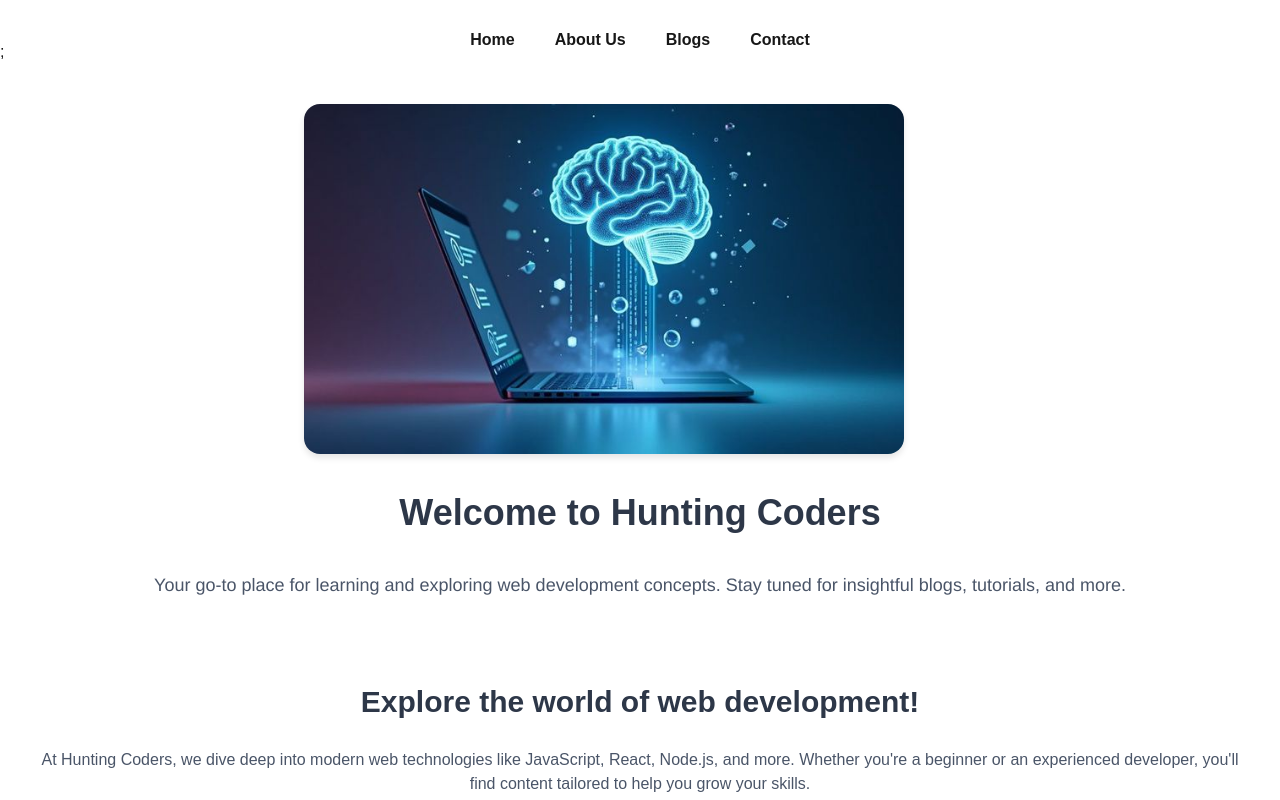
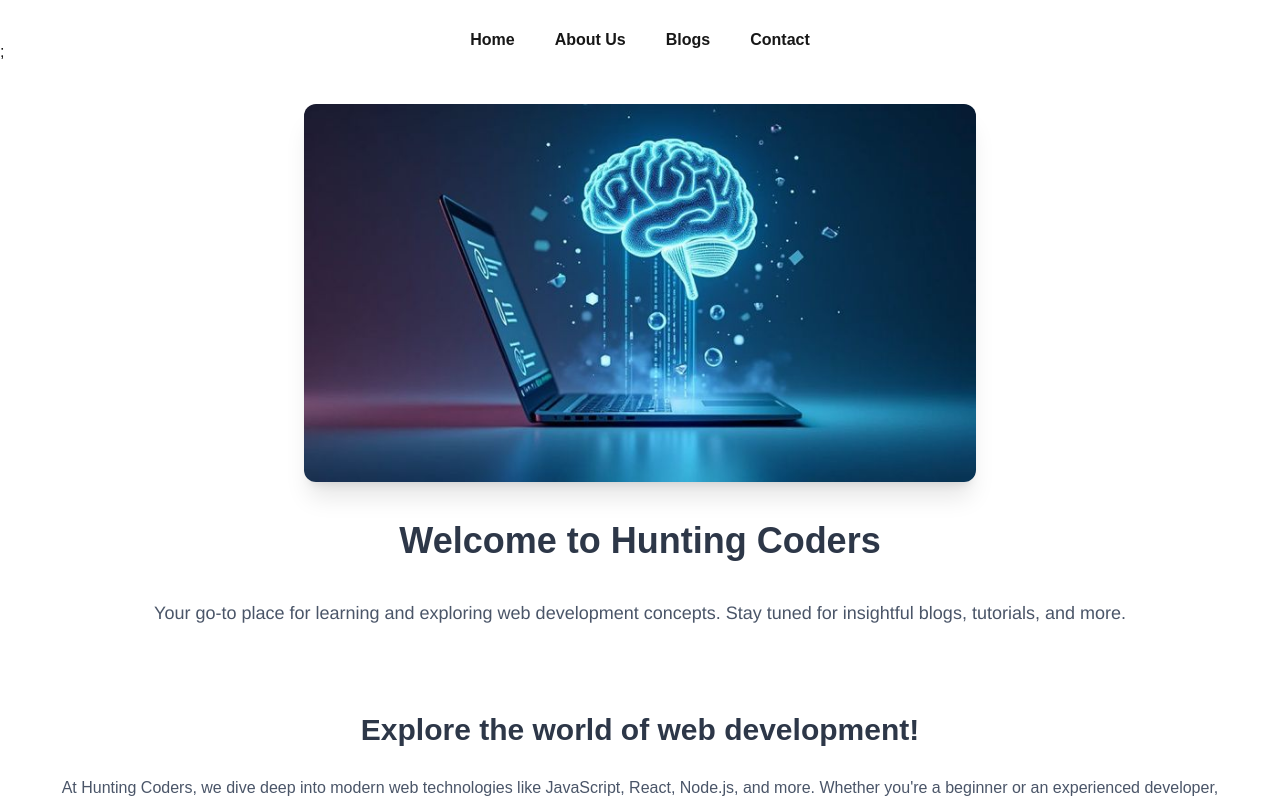
Before and after one commit to Syedasad2/blogapp, a Next.js app: page / in a window 1280 px wide. Shown: the top 800 px of the page. Built offline with nearby package versions, Linux system fonts and the light colour scheme.

Commit message:
fixing errors

```diff
--- a/pages/index.js
+++ b/pages/index.js
@@ -1,5 +1,6 @@
 import Link from "next/link";
 import styles from "../styles/Home.module.css";
+import Image from 'next/image';
 
 export default function Home() {
   return (
@@ -8,10 +9,12 @@
         {/* Hero Section */}
         <div className="flex justify-center w-full">
           <div className="relative w-full max-w-md lg:max-w-2xl">
-            <img
+            <Image
               src="/home.jpg"
               alt="homeimage"
-              className={styles.heroImage}
+              width={800}
+              height={350}
+              className="rounded-xl shadow-xl object-cover"
             />
           </div>
         </div>
@@ -30,7 +33,7 @@
             Explore the world of web development!
           </h2>
           <p className={styles.introductionText}>
-            At Hunting Coders, we dive deep into modern web technologies like JavaScript, React, Node.js, and more. Whether you're a beginner or an experienced developer, you'll find content tailored to help you grow your skills.
+            At Hunting Coders, we dive deep into modern web technologies like JavaScript, React, Node.js, and more. Whether you're a beginner or an experienced developer, <p>You&apos;ll find content tailored to help you grow your skills.</p>
           </p>
 
           <Link href="/blog">
```
